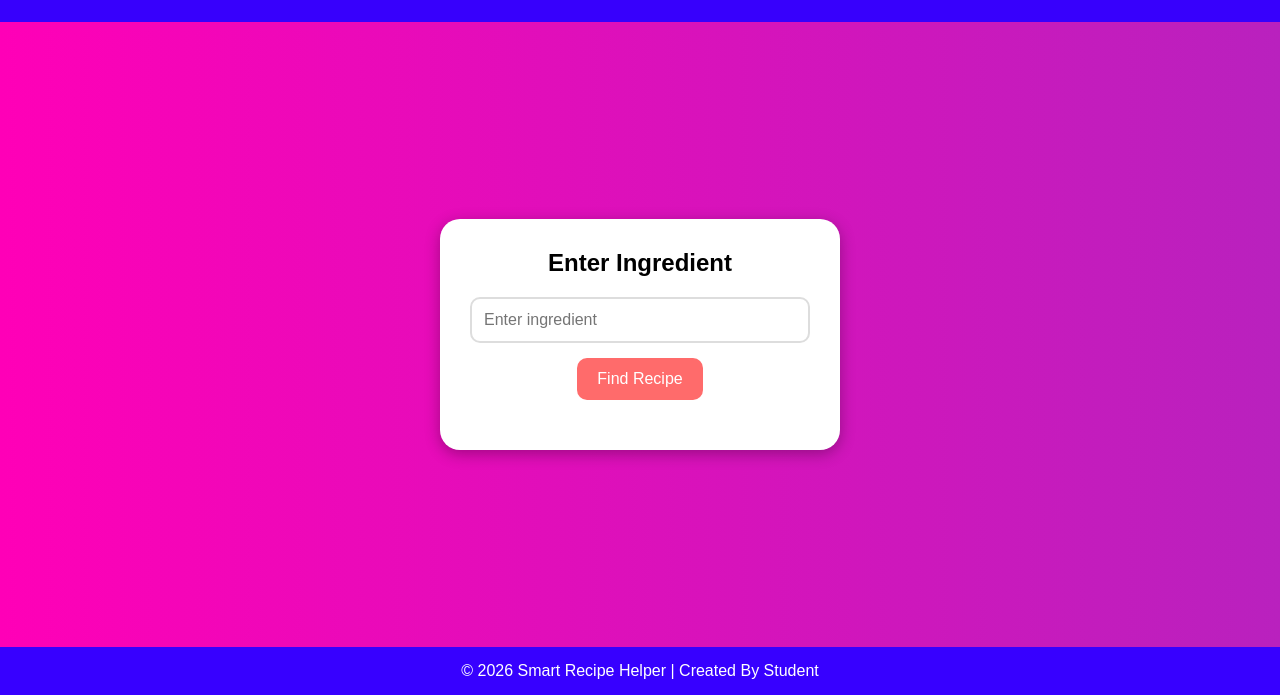
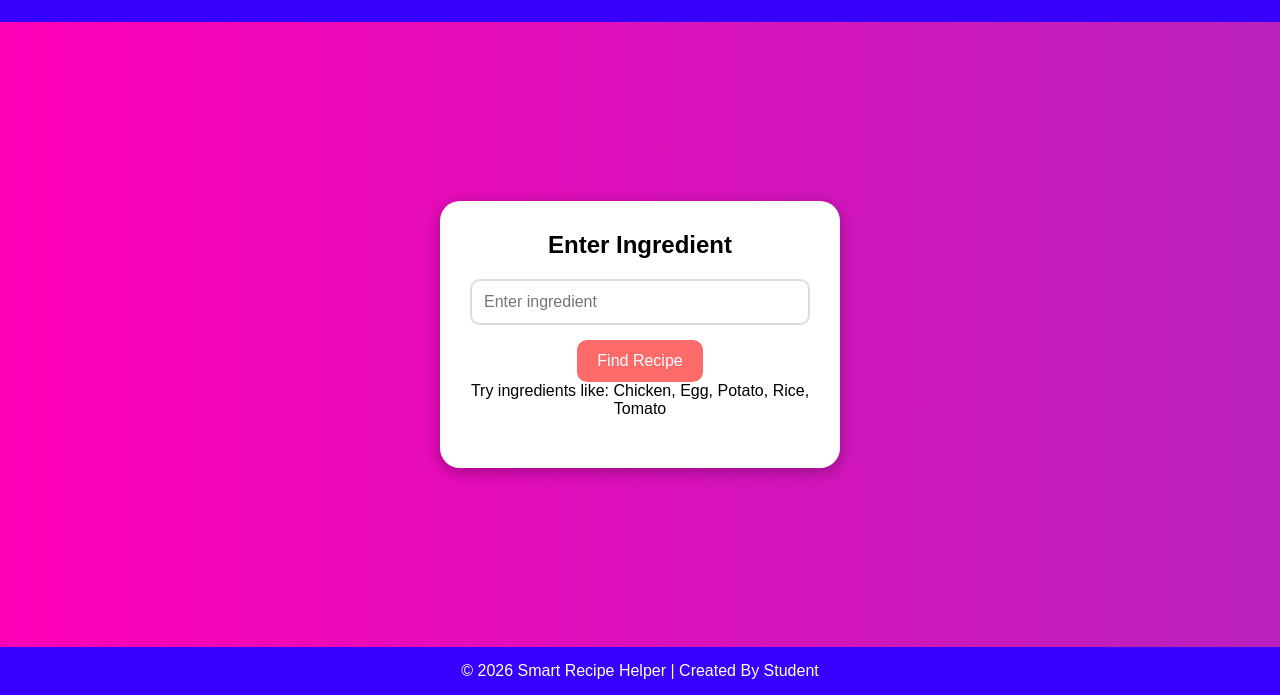
Before and after one commit to syedmzihad495861-cell/first-project-git-smz, a plain HTML site: page index.html in a window 1280 px wide. Shown: the part 105-800 px from the top of the page. Drawn offline with Linux system fonts and the light colour scheme.

Commit message:
Updated recipe helper design

```diff
--- a/index.html
+++ b/index.html
@@ -15,16 +15,19 @@
 
     <div class="container">
 
-        <div class="recipe-box">
-            <h2>Enter Ingredient</h2>
+       <div class="recipe-box">
+    <h2>Enter Ingredient</h2>
 
-          <input type="text" id="ingredient" placeholder="Enter ingredient">
+    <input type="text" id="ingredient" placeholder="Enter ingredient">
 
-<button onclick="findRecipe()">Find Recipe</button>
+    <button onclick="findRecipe()">Find Recipe</button>
 
-<div id="result"></div>
- </div>
+    <p class="hint">
+        Try ingredients like: Chicken, Egg, Potato, Rice, Tomato
+    </p>
 
+    <div id="result"></div>
+</div>
     </div>
 
     <footer>
```
